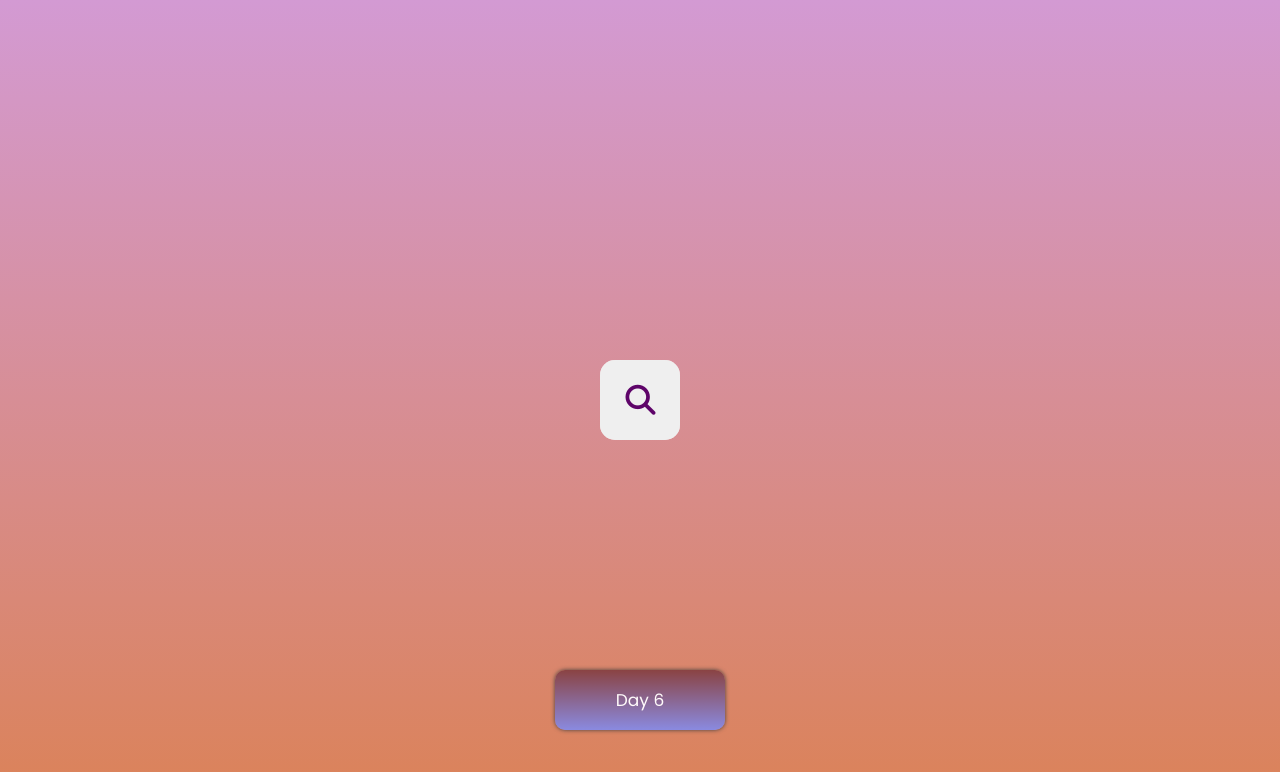
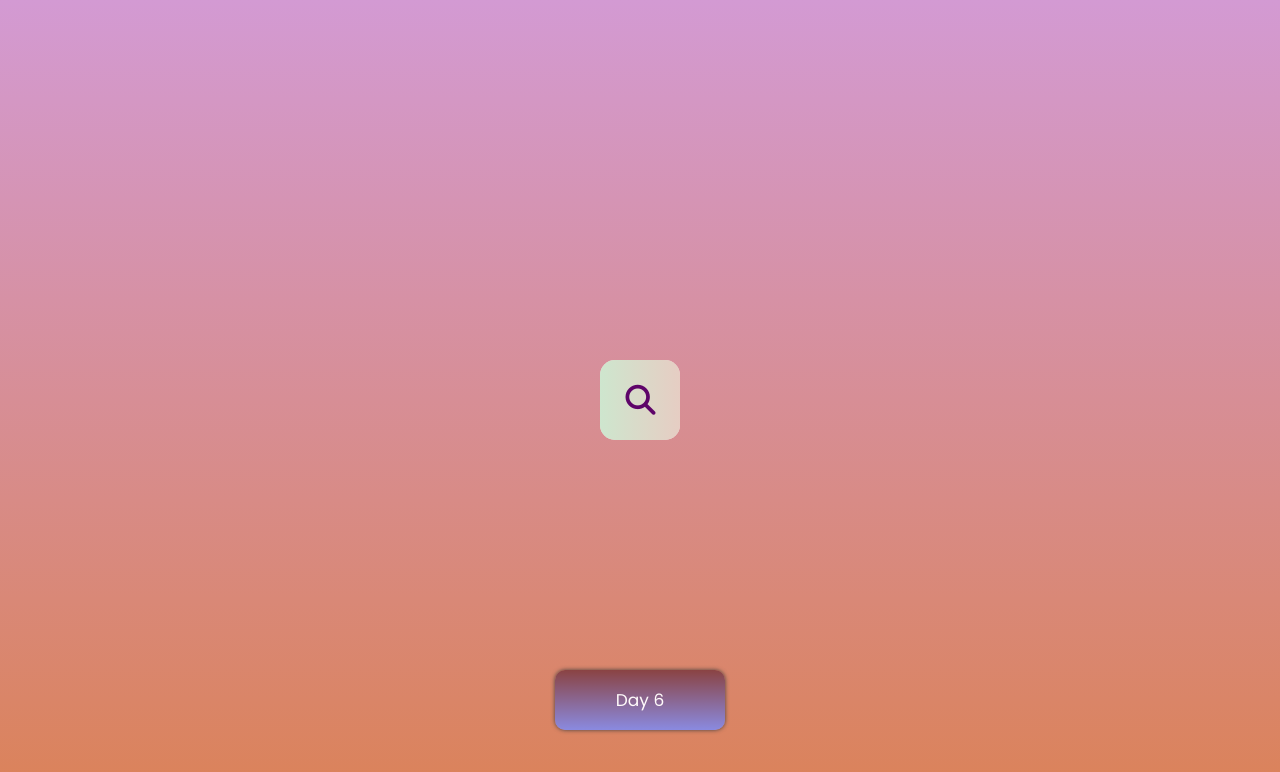
Before and after one commit to phanbadu/day-5, a plain HTML site: page index.html in a window 1280 px wide. In both pictures the pointer is over the button 640 px from the left and 400 px from the top of the page. Drawn offline with Linux system fonts and the light colour scheme.

Commit message:
first commit

```diff
--- a/style.css
+++ b/style.css
@@ -53,6 +53,12 @@ body {
     color: #5e0469;
     padding-top: 0.5px;
     padding-left: 1px;
+    box-shadow: 0 0 5px rgb(112, 110, 110);
+}
+
+.search__btn:hover {
+    cursor: pointer;
+    background: linear-gradient(to right, #cee6ce, #e6cdc3);
 }
 
 .search.open {
```
